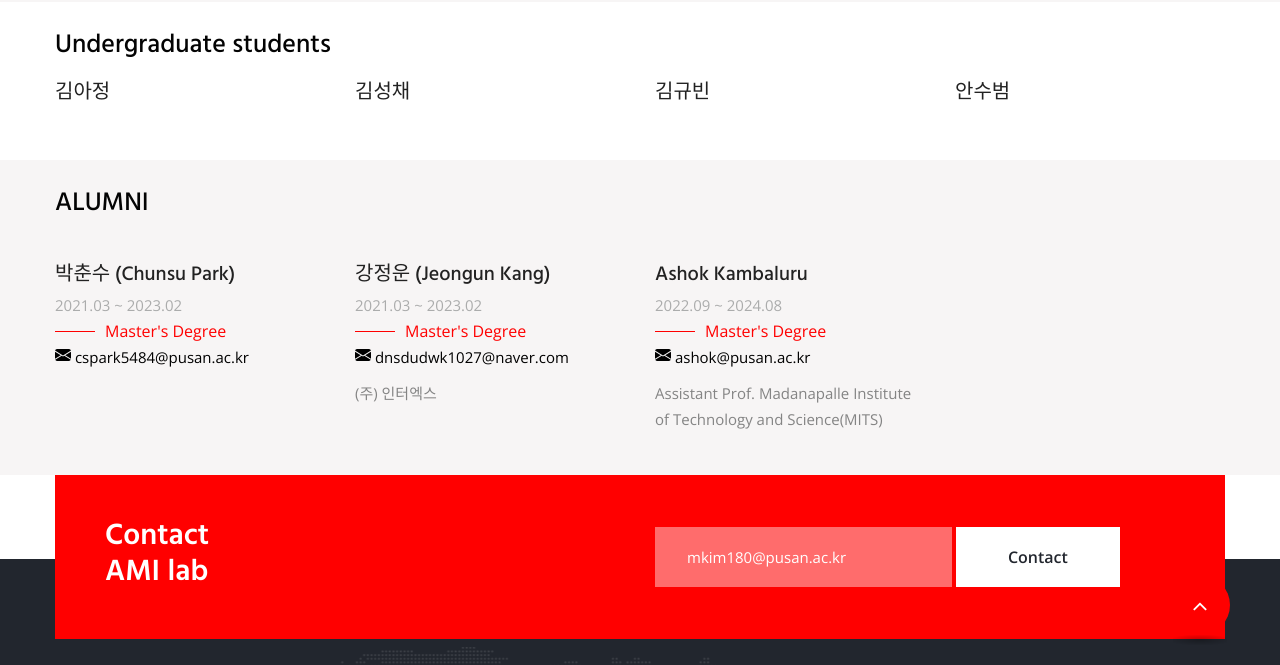
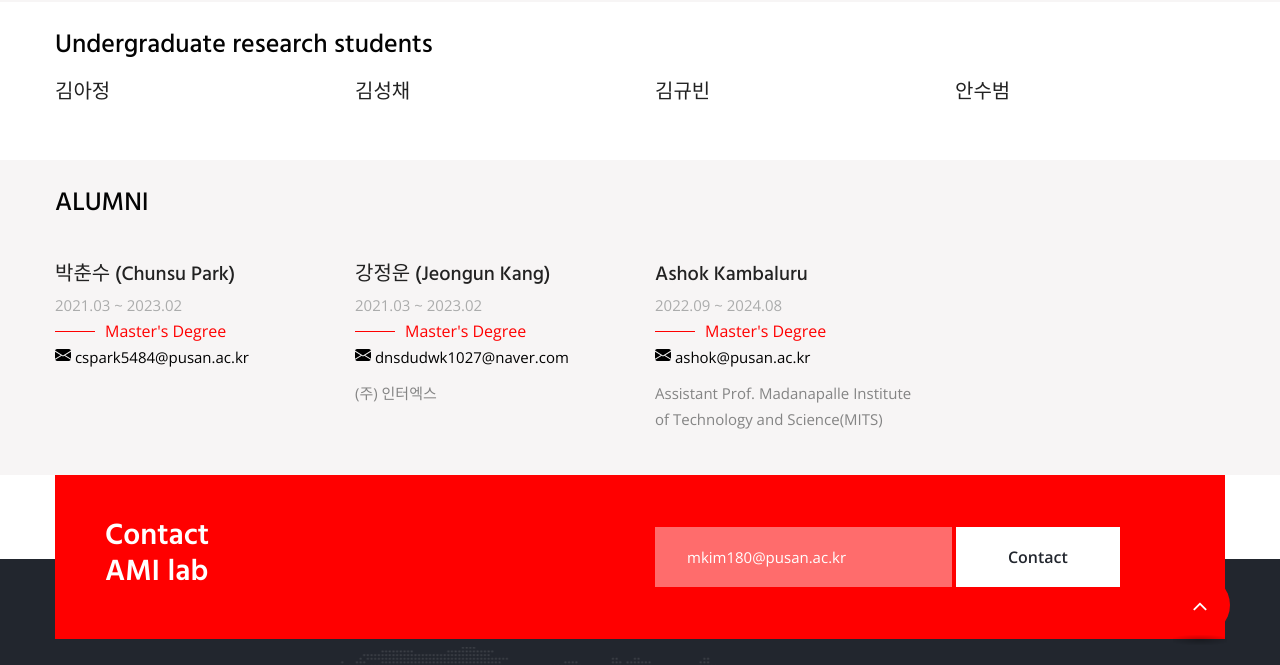
Before and after one commit to pnu-amilab/pnu-amilab.github.io, a Jekyll site: the page built from team.html, in a window 1280 px wide and 900 px high, scrolled down 3139 px, cut to the strip 235-900 px from the top of the window. Built offline with Jekyll 4.4.1, drawn with Linux system fonts in a browser that asks for light colours; some web fonts are replaced.

Commit message:
250206 교수님 요청사항
학부연구생 영어 변경 요청

```diff
--- a/team.html
+++ b/team.html
@@ -371,7 +371,7 @@ title: Team
         <div  >
             <div class="container">
             <br>
-            <h2 class="team-title">Undergraduate students</h2>
+            <h2 class="team-title">Undergraduate research students</h2>
                 <div class="row">
 
                     <div class="col-lg-3 col-md-6 col-sm-12 team-column">
```
